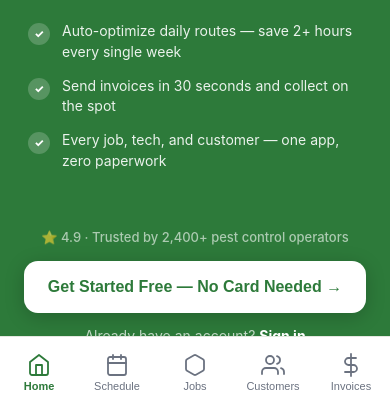
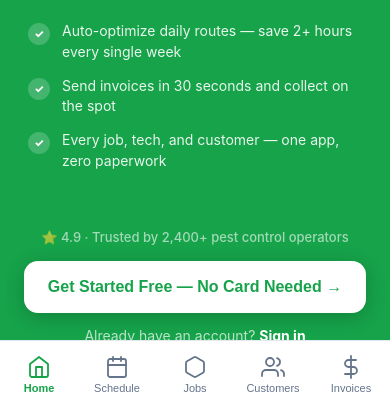
Before and after one commit to gicheru214/pestflow-mobile-pwa, a plain HTML site: page mobile.html in a window 390 px wide. Shown: the part 436-844 px from the top of the page. Drawn offline with Linux system fonts and the light colour scheme.

Commit message:
Claude Code auto-update

```diff
--- a/mobile.html
+++ b/mobile.html
@@ -6,22 +6,24 @@
 <title>PestFlow</title>
 <style>
 :root {
-  --bg: #f5f7f2;
+  --bg: #f8fafc;
   --surface: #ffffff;
-  --green: #2d7a3a;
-  --green-light: #e8f5eb;
-  --green-mid: #3d9e4f;
-  --text: #1a1f1a;
-  --sub: #6b7280;
-  --border: #e4e8e0;
-  --radius: 12px;
+  --green: #16a34a;
+  --green-light: #dcfce7;
+  --green-mid: #22c55e;
+  --text: #0f172a;
+  --sub: #64748b;
+  --border: #e2e8f0;
+  --radius: 14px;
   --orange: #f59e0b;
   --orange-light: #fef3c7;
   --blue: #3b82f6;
   --blue-light: #eff6ff;
   --red: #ef4444;
   --red-light: #fee2e2;
-  --nav-h: 72px;
+  --nav-h: 68px;
+  --shadow-sm: 0 1px 3px rgba(0,0,0,0.07), 0 1px 2px rgba(0,0,0,0.04);
+  --shadow: 0 4px 6px -1px rgba(0,0,0,0.07), 0 2px 4px -1px rgba(0,0,0,0.04);
 }
 *,*::before,*::after{box-sizing:border-box;margin:0;padding:0;-webkit-tap-highlight-color:transparent;}
 body{font-family:-apple-system,BlinkMacSystemFont,'SF Pro Display','Segoe UI',sans-serif;background:#111;display:flex;justify-content:center;align-items:center;min-height:100vh;}
```
